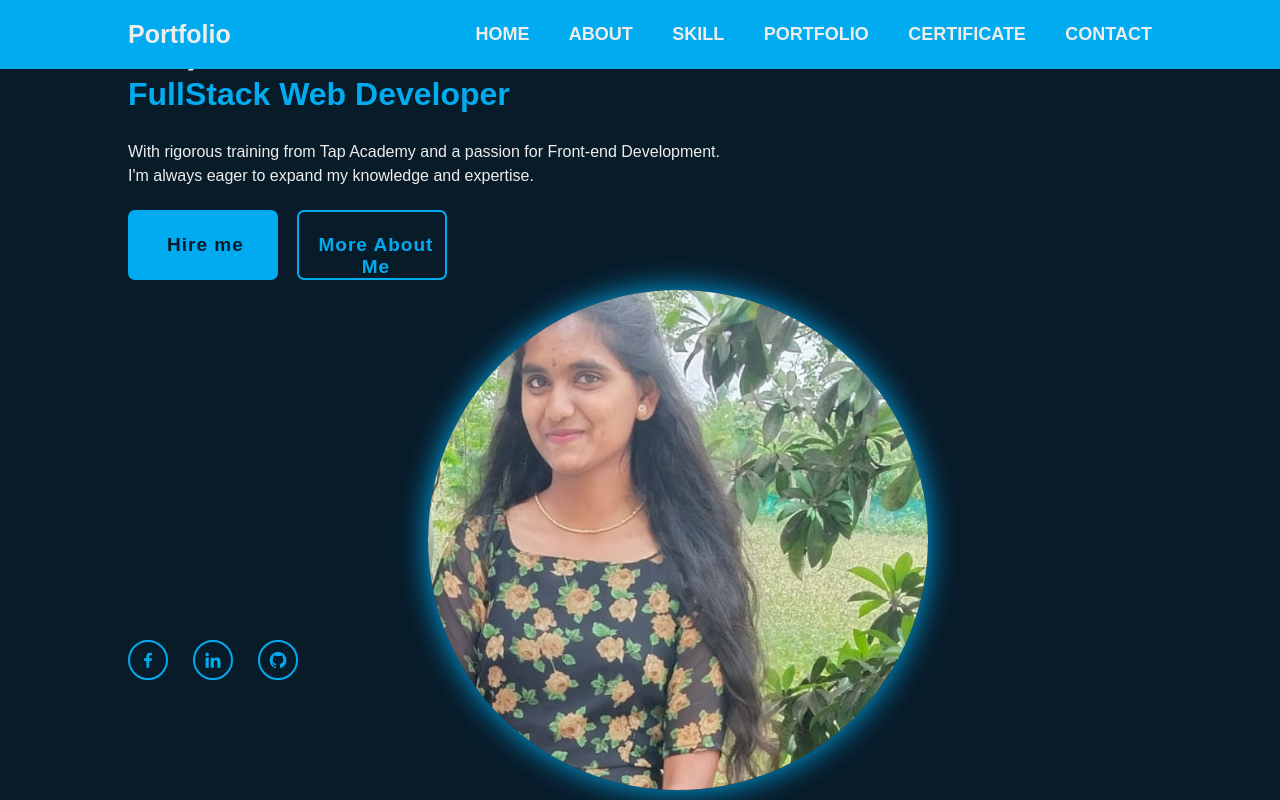
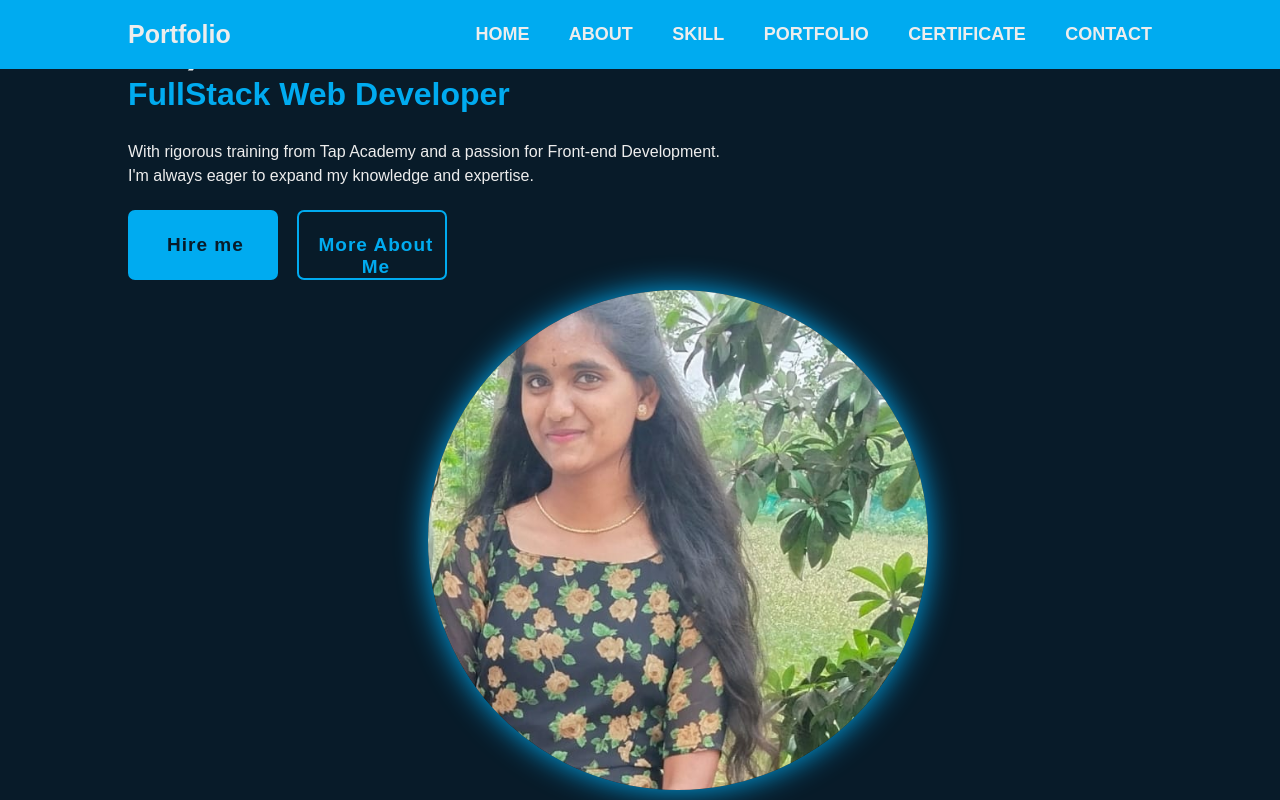
Before and after one commit to Surabhikv/portfolio, a plain HTML site: page home.html in a window 1280 px wide. Shown: the top 800 px of the page. Drawn offline with nearby package versions, Linux system fonts and the light colour scheme.

Commit message:
Update home.html

```diff
--- a/home.html
+++ b/home.html
@@ -34,11 +34,7 @@
                 <a href="#abouts">More About Me</a>
             </div>
         </div>
-        <div class="home-sci">
-            <a href="#https://www.facebook.com/profile.php?id=100094210112477&mibextid=ZbWKwL" style="--i:7"><i class='bx bxl-facebook'></i></a>
-            <a href="#https://www.linkedin.com/in/surabhikv" style="--i:8"><i class='bx bxl-linkedin'></i></a>
-            <a href="#https://github.com/Surabhikv" style="--i:9"><i class='bx bxl-github'></i></a>
-        </div>
+
 
         <div class="images">
             <img src="profile.jpg" alt="image">
```
